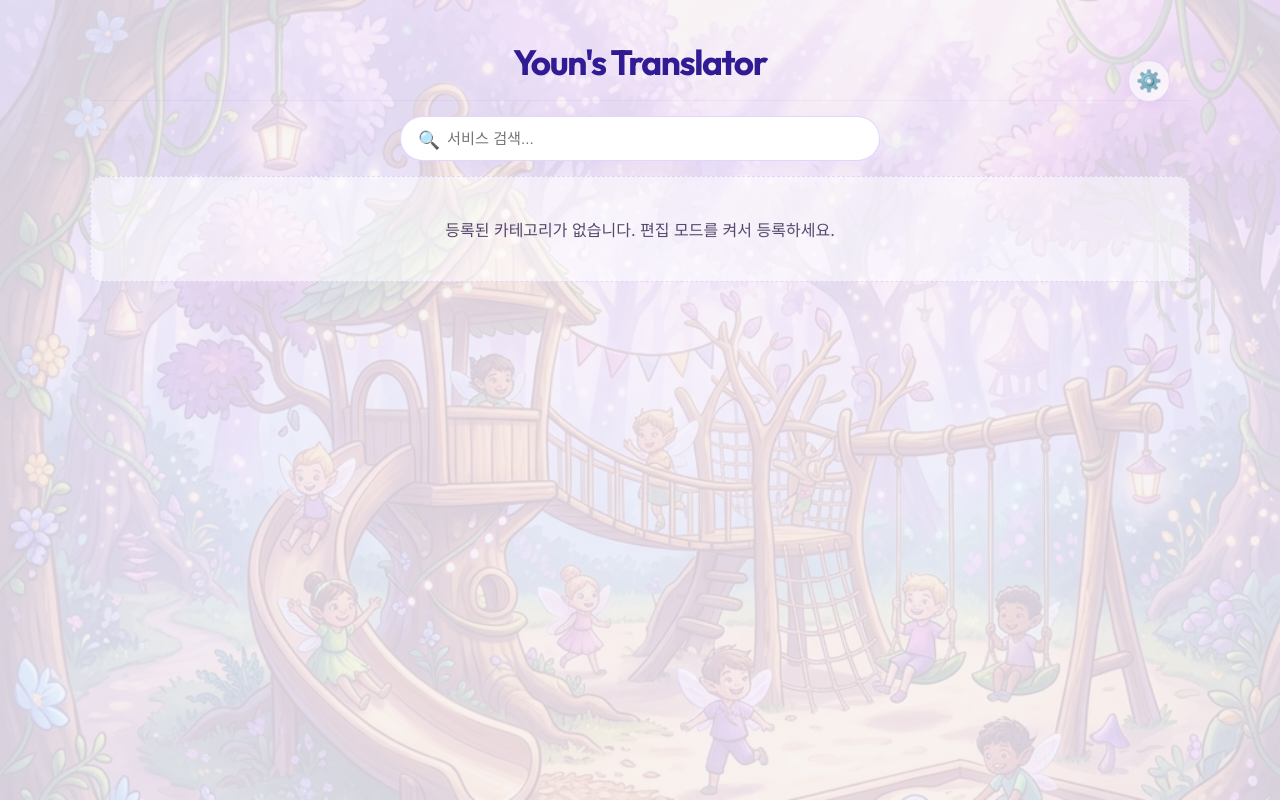
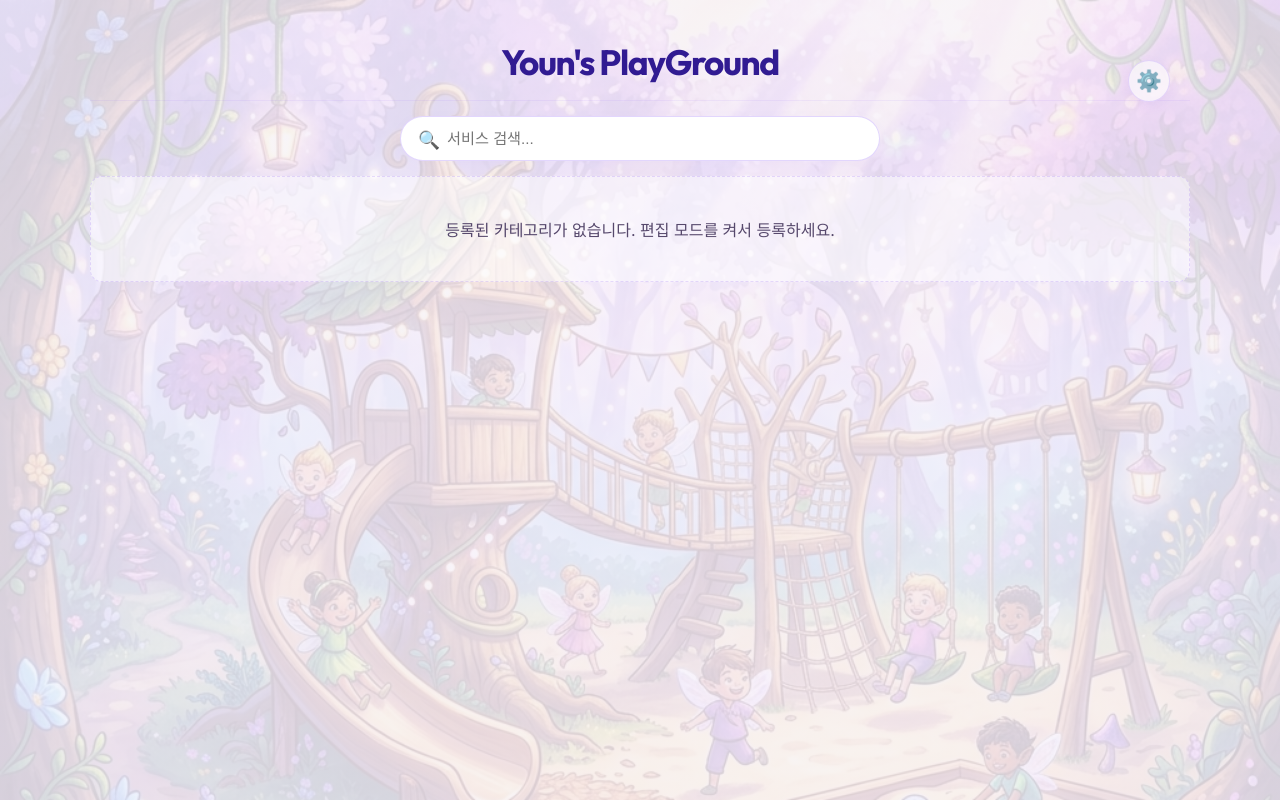
Before and after one commit to patter-ksw/Youns_PG, a website: page index.html in a window 1280 px wide. Drawn offline with nearby package versions, Linux system fonts and the light colour scheme; no server answers.

Commit message:
feat: revert title back to Youn's PlayGround

```diff
--- a/index.html
+++ b/index.html
@@ -3,7 +3,7 @@
 <head>
     <meta charset="UTF-8">
     <meta name="viewport" content="width=device-width, initial-scale=1.0">
-    <title>Youn's Translator</title>
+    <title>Youn's PlayGround</title>
     <link rel="icon" type="image/png" href="ypg_icon.png">
     <link rel="apple-touch-icon" href="ypg_icon.png">
     <link rel="stylesheet" href="index.css">
@@ -15,7 +15,7 @@
         <!-- Header -->
         <header>
             <div class="header-text">
-                <h1 id="app-title">Youn's Translator</h1>
+                <h1 id="app-title">Youn's PlayGround</h1>
             </div>
             <button id="btn-toggle-edit" class="btn-toggle-edit" title="편집 모드">
                 <span>⚙️</span>
```
